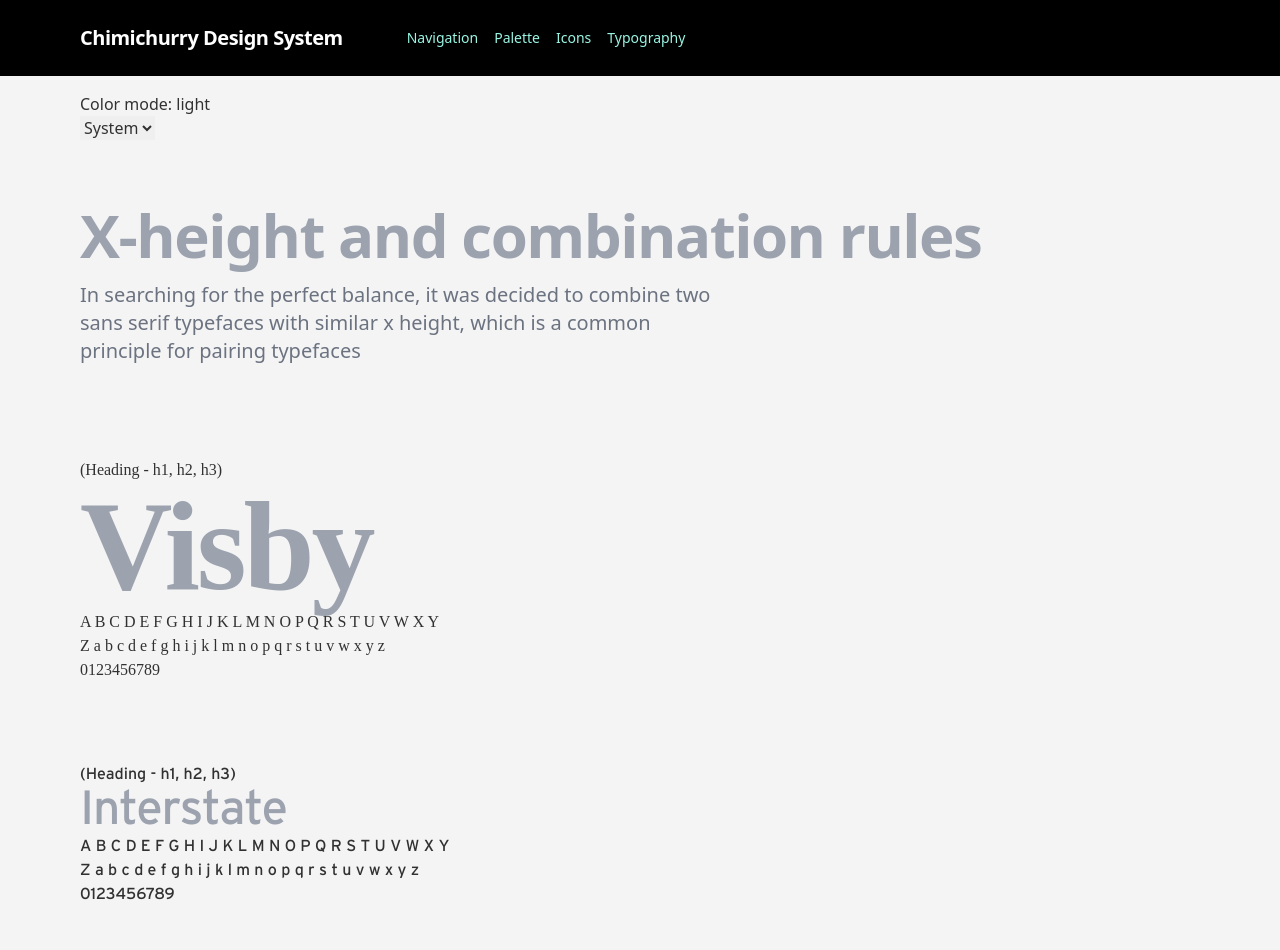
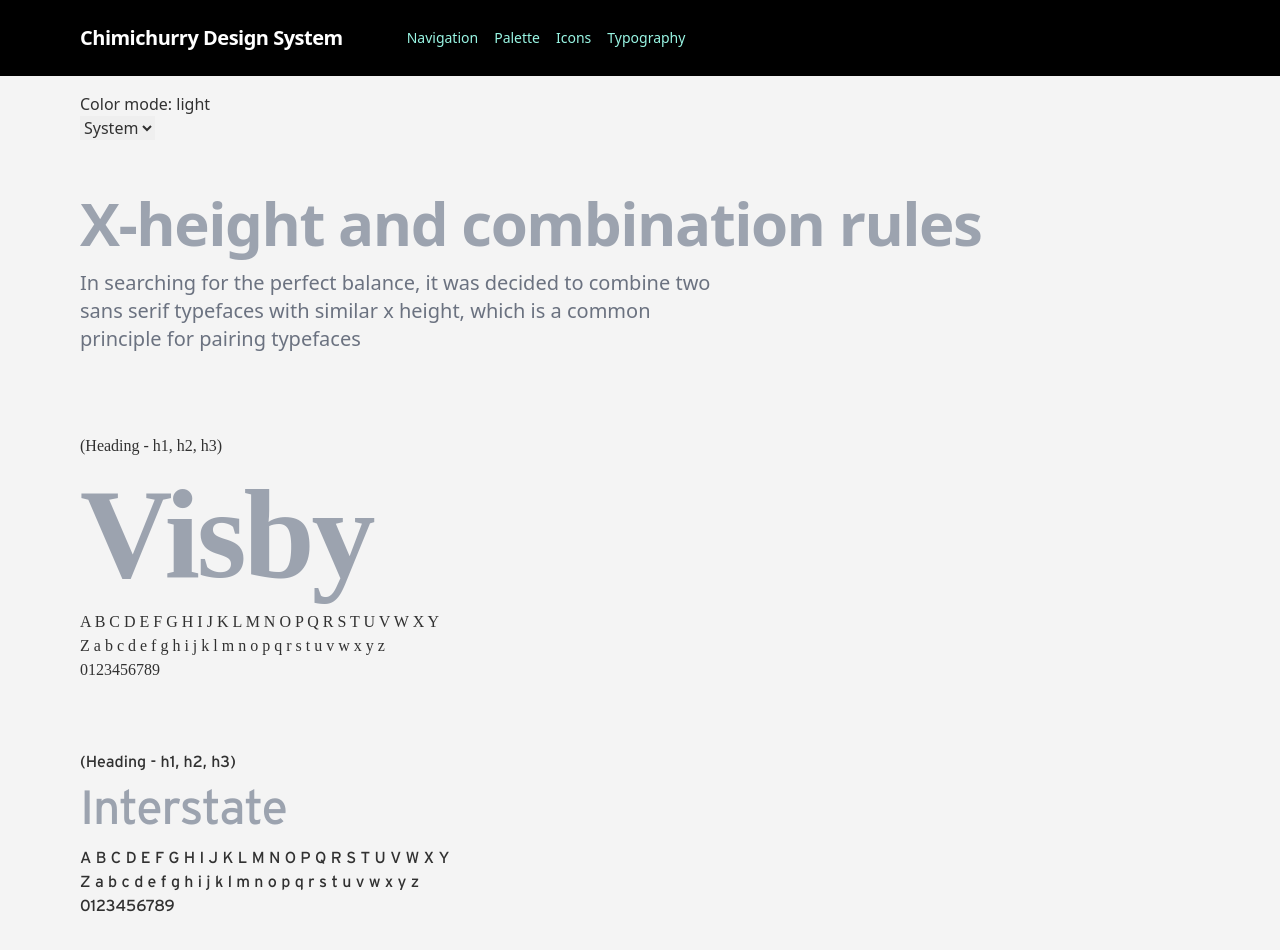
Before and after one commit to dadahaus/ui_nuxt, a Nuxt app: page /typography in a window 1280 px wide. Shown: the top 950 px of the page. Built offline with nearby package versions, Linux system fonts and the light colour scheme.

Commit message:
final type

```diff
--- a/pages/typography.vue
+++ b/pages/typography.vue
@@ -13,7 +13,7 @@
       pairing typefaces
     </p>
   </div>
-  <div style="font-family: Visby">
+  <div class="flex flex-col gap-3" style="font-family: Visby">
     <h2>(Heading - h1, h2, h3)</h2>
     <h1
       class="text-5xl md:text-7xl lg:text-9xl font-extrabold leading-none tracking-tight text-gray-400 dark:text-gray-700"
@@ -27,7 +27,7 @@
       a b c d e f g h i j k l m n o p q r s t u v w x y z 0123456789
     </h2>
   </div>
-  <div style="font-family: Interstate">
+  <div class="flex flex-col gap-3" style="font-family: Interstate">
     <h2>(Heading - h1, h2, h3)</h2>
     <h1
       class="text-2xl md:text-3xl lg:text-5xl leading-none tracking-tight text-gray-400 dark:text-gray-700"
```
